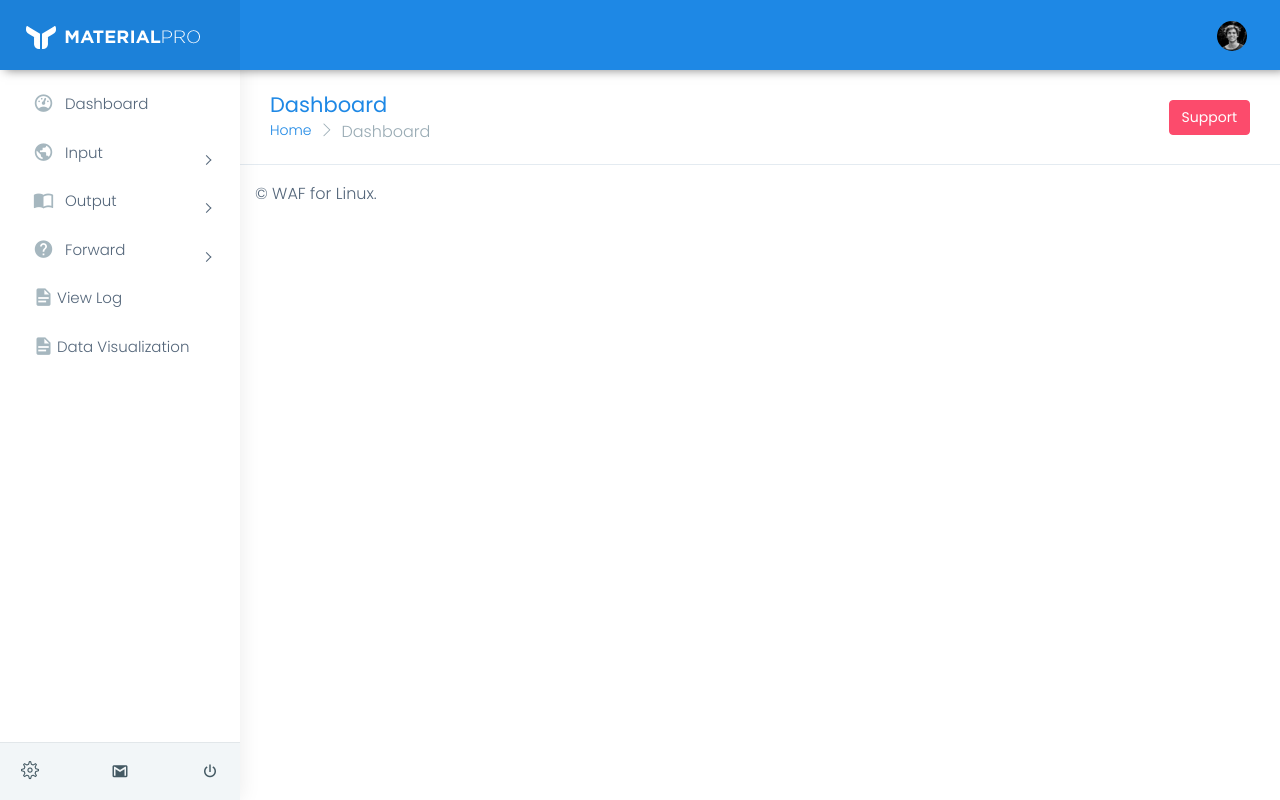
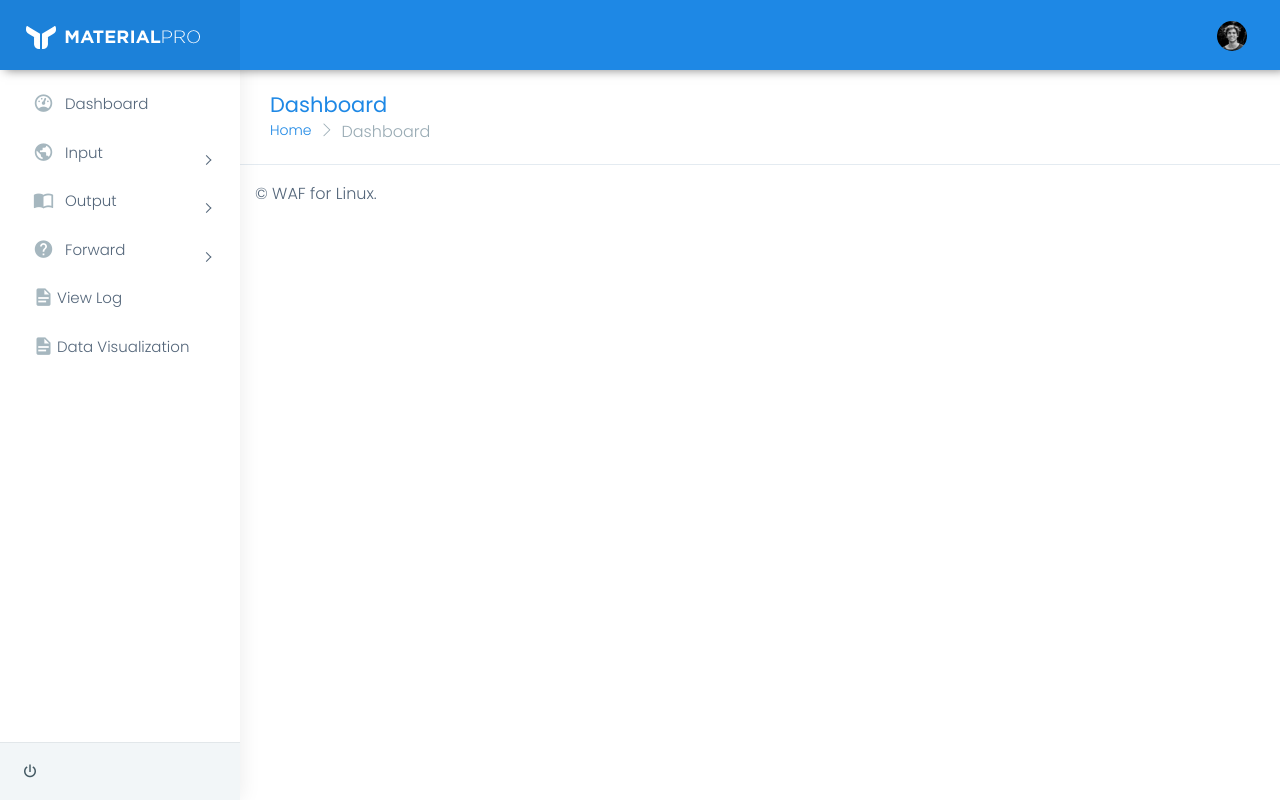
Before and after one commit to anhnh2003/WAFLinux, a Flask app: page /home/ in a window 1280 px wide. Run offline with Flask 2, Linux system fonts and the light colour scheme; a user stored in the database is signed in; some libraries are stand-ins or nearby versions.

Commit message:
change some html

```diff
--- a/apps/templates/accounts/login.html
+++ b/apps/templates/accounts/login.html
@@ -17,7 +17,7 @@
             <div class="card col-lg-3 mx-auto">
                 <div class="row text-center justify-content-center">
                     <h4 class="card-title mt-4">
-                        MaterialPRO Lite
+                        Remote iptables Manager for Linux
                     </h4>
                     <h6 class="card-subtitle mt-2">
                         {% if msg %}
--- a/apps/templates/home/index.html
+++ b/apps/templates/home/index.html
@@ -33,14 +33,6 @@
                     </nav>
                 </div>
             </div>
-            <div class="col-md-6 col-4 align-self-center">
-                <div class="text-end upgrade-btn">
-                        <a href="https://appseed.us/support/"
-                        class="btn btn-danger d-none d-md-inline-block text-white" target="_blank">
-                        Support
-                        </a>
-                </div>
-            </div>
         </div>
     </div>
 
--- a/apps/templates/includes/sidebar.html
+++ b/apps/templates/includes/sidebar.html
@@ -92,18 +92,6 @@
         <div class="row">
             <div class="col-4 link-wrap">
                 <!-- item-->
-                <a href="/page-profile.html" class="link" data-toggle="tooltip" title="" data-original-title="Settings">
-                   <i class="ti-settings"></i>
-                </a>
-            </div>
-            <div class="col-4 link-wrap">
-                <!-- item-->
-                <a href="https://appseed.us/support/" target="_blank" class="link" data-toggle="tooltip" title="" data-original-title="Email">
-                    <i class="mdi mdi-gmail"></i>
-                </a>
-            </div>
-            <div class="col-4 link-wrap">
-                <!-- item-->
                 <a href="{{ url_for('authentication_blueprint.logout') }}" class="link" data-toggle="tooltip" title="" data-original-title="Logout">
                     <i class="mdi mdi-power"></i>
                 </a>
--- a/apps/templates/layouts/base-fullscreen.html
+++ b/apps/templates/layouts/base-fullscreen.html
@@ -8,9 +8,6 @@
     <meta name="viewport" content="width=device-width, initial-scale=1">
     <meta name="keywords"
         content="wrappixel, admin dashboard, html css dashboard, web dashboard, bootstrap 5 admin, bootstrap 5, css3 dashboard, bootstrap 5 dashboard, materialpro admin bootstrap 5 dashboard, frontend, responsive bootstrap 5 admin template, materialpro admin lite design, materialpro admin lite dashboard bootstrap 5 dashboard template">
-    <meta name="description"
-        content="Material Pro Lite is powerful and clean admin dashboard template, inpired from Bootstrap Framework">
-
     <title>
         Remote Firewall for Linux - {% block title %}{% endblock %}
     </title>
--- a/apps/templates/layouts/base.html
+++ b/apps/templates/layouts/base.html
@@ -8,9 +8,6 @@
     <meta name="viewport" content="width=device-width, initial-scale=1">
     <meta name="keywords"
         content="wrappixel, admin dashboard, html css dashboard, web dashboard, bootstrap 5 admin, bootstrap 5, css3 dashboard, bootstrap 5 dashboard, materialpro admin bootstrap 5 dashboard, frontend, responsive bootstrap 5 admin template, materialpro admin lite design, materialpro admin lite dashboard bootstrap 5 dashboard template">
-    <meta name="description"
-        content="Material Pro Lite is powerful and clean admin dashboard template, inpired from Bootstrap Framework">
-
     <title>
         Remote Firewall for Linux - {% block title %}{% endblock %}
     </title>
```
